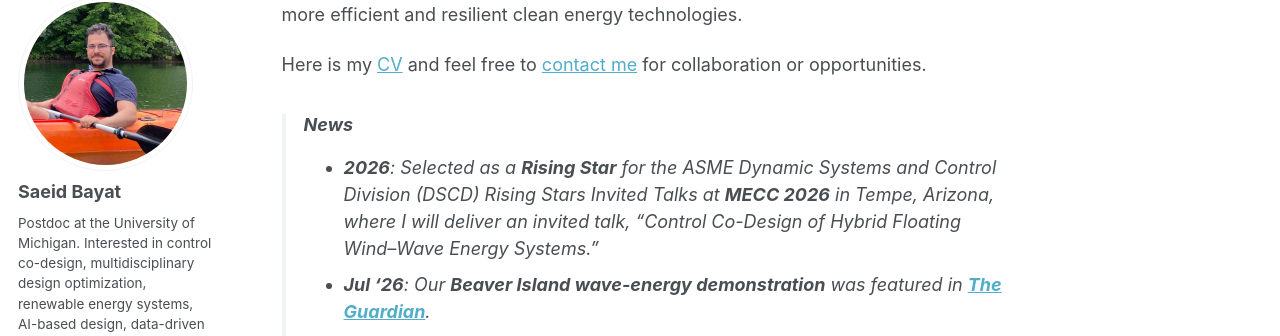
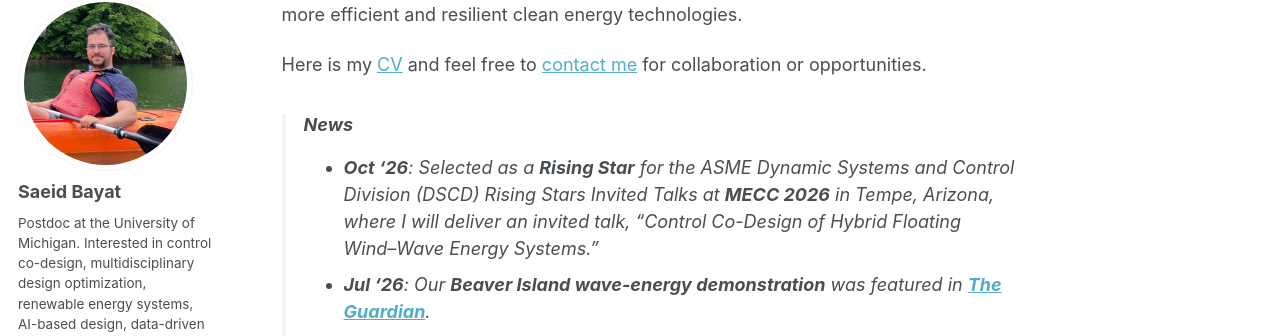
Before and after one commit to SaeidBayat/SaeidBayat.github.io, a Jekyll site: the page built from _pages/about.md, in a window 1280 px wide and 900 px high, scrolled down 435 px. Shown: the part 103-439 px from the top of the window. Built offline with Jekyll 4.4.1, drawn with Linux system fonts in a browser that asks for light colours; some web fonts are replaced; a script that is not in the unit is left out.

Commit message:
Correct DSCD Rising Star news date

```diff
--- a/_pages/about.md
+++ b/_pages/about.md
@@ -23,7 +23,7 @@ Broadly, my work spans control co-design, renewable energy system design, AI-bas
 Here is my [CV](https://saeidbayat.com/cv) and feel free to [contact me](mailto:saeidb@umich.edu) for collaboration or opportunities.
 
 > ### News
-> - **2026**: Selected as a **Rising Star** for the ASME Dynamic Systems and Control Division (DSCD) Rising Stars Invited Talks at **MECC 2026** in Tempe, Arizona, where I will deliver an invited talk, *“Control Co-Design of Hybrid Floating Wind–Wave Energy Systems.”*
+> - **Oct '26**: Selected as a **Rising Star** for the ASME Dynamic Systems and Control Division (DSCD) Rising Stars Invited Talks at **MECC 2026** in Tempe, Arizona, where I will deliver an invited talk, *“Control Co-Design of Hybrid Floating Wind–Wave Energy Systems.”*
 > - **Jul '26**: Our **Beaver Island wave-energy demonstration** was featured in [**The Guardian**](https://www.theguardian.com/environment/2026/jul/09/remote-island-wave-power-energy-security-beaver-island-lake-michigan).
 > - **Jul '26**: My new paper, *“Data-Driven Surrogate Modeling for Frequency-Domain Boundary-Element Analysis,”* was published in **Ocean Engineering**.
 > - **Jun '26**: Our University of Michigan wave energy research on **Beaver Island** was featured by **UpNorthLive**, **Bridge Michigan**, and **Grist**.
```
